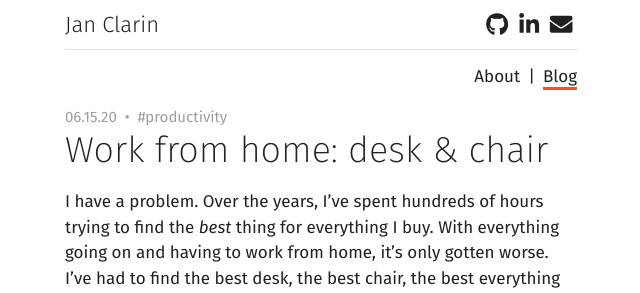
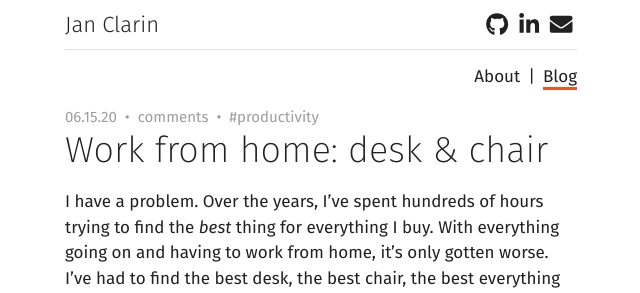
Before and after one commit to janclarin/janclarin.github.io, a Jekyll site: the page built from index.md, in a window 1280 px wide. Shown: the top 293 px of the page, without its empty margins (319-959 px from the left). Built offline with Jekyll 4.4.1, drawn with Linux system fonts in a browser that asks for light colours; nearby versions of some CDN libraries; some of the changed text lies outside the part shown.

Commit message:
Add link to comments on individual posts

```diff
--- a/_includes/disqus.html
+++ b/_includes/disqus.html
@@ -11,4 +11,6 @@ s.setAttribute('data-timestamp', +new Date());
 (d.head || d.body).appendChild(s);
 })();
 </script>
+<script id="dsq-count-scr" src="https://{{ site.disqus_shortname }}.disqus.com/count.js" async>
+</script>
 <noscript>Please enable JavaScript to view the <a href="https://disqus.com/?ref_noscript">comments powered by Disqus.</a></noscript>
--- a/_includes/post-article.html
+++ b/_includes/post-article.html
@@ -1,7 +1,7 @@
 {%- assign post = include.post -%}
 <article class="post h-entry" itemscope itemtype="http://schema.org/BlogPosting">
   <header class="post-header">
-    {%- include post-meta.html date=post.date tags=post.tags -%}
+    {%- include post-meta.html post=post -%}
     <h1 class="post-title p-name" itemprop="name headline">
       <a href="{{ post.url | relative_url }}">{{ post.title | escape }}</a>
     </h1>
--- a/_includes/post-meta.html
+++ b/_includes/post-meta.html
@@ -1,5 +1,6 @@
-{%- assign date = include.date -%}
-{%- assign tags = include.tags -%}
+{%- assign post = include.post -%}
+{%- assign date = post.date -%}
+{%- assign tags = post.tags -%}
 {%- if tags and tags.size > 0 -%}
   {%- assign sorted_tags = tags | sort -%}
 {%- else -%}
@@ -14,11 +15,14 @@
     itemprop="datePublished">
     {{ date | date: site.date_format }}
   </time>
-  {%- endif -%}
-  {%- if date and sorted_tags -%}
   <span class="post-meta-divider"></span>
   {%- endif -%}
+  <!-- Disqus comment count -->
+  <a class="post-comment-count" href="{{ post.url | relative_url }}#disqus_thread">
+    comments
+  </a>
   {%- if sorted_tags -%}
+  <span class="post-meta-divider"></span>
   <ul class="post-tags">
     {%- for tag in sorted_tags -%}
     <li class="post-tag">#{{ tag }}</li>
--- a/_sass/partials/_typography.scss
+++ b/_sass/partials/_typography.scss
@@ -87,4 +87,15 @@ a {
 .post-meta {
   color: $text-secondary-color;
   font-size: $text-caption;
+
+  a {
+    &:link,
+    &:visited {
+      color: $text-secondary-color;
+    }
+
+    &:hover {
+      color: $link-hover-color;
+    }
+  }
 }
```
